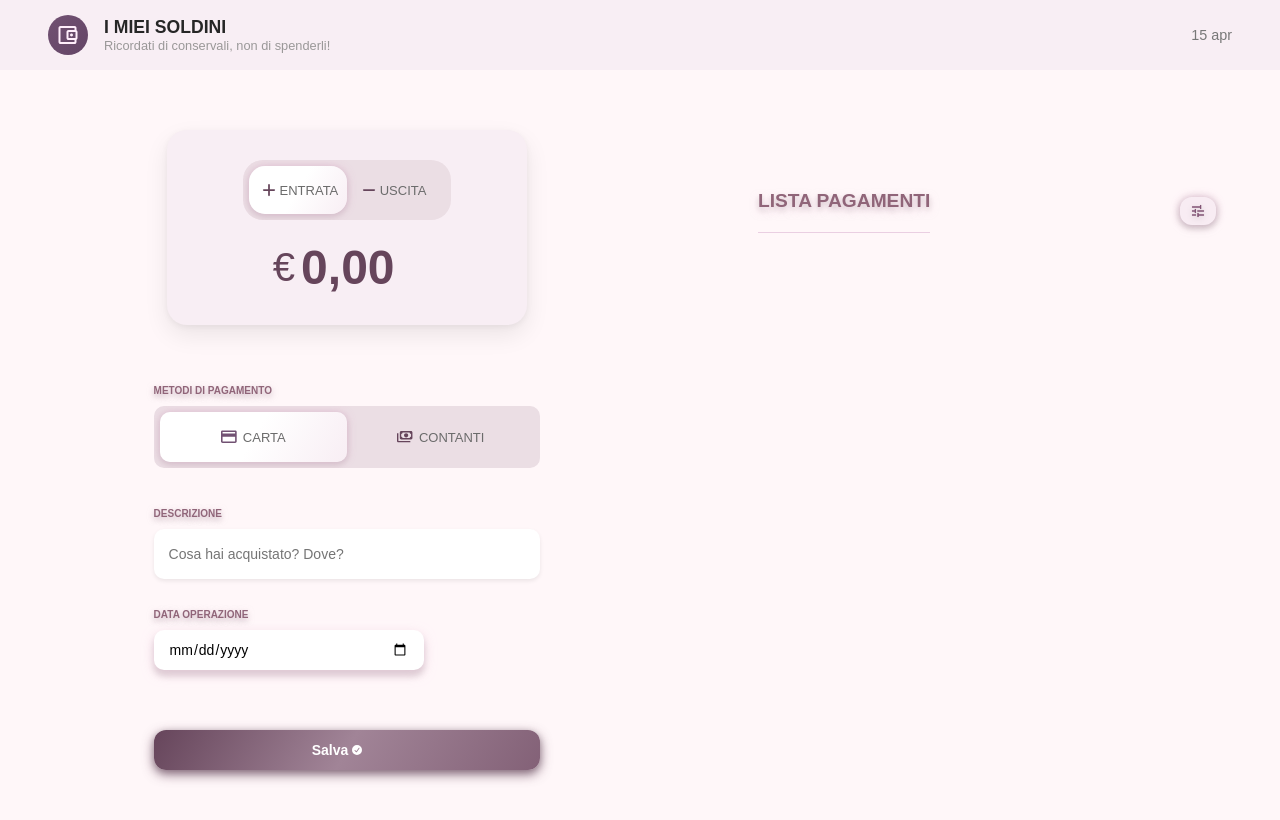
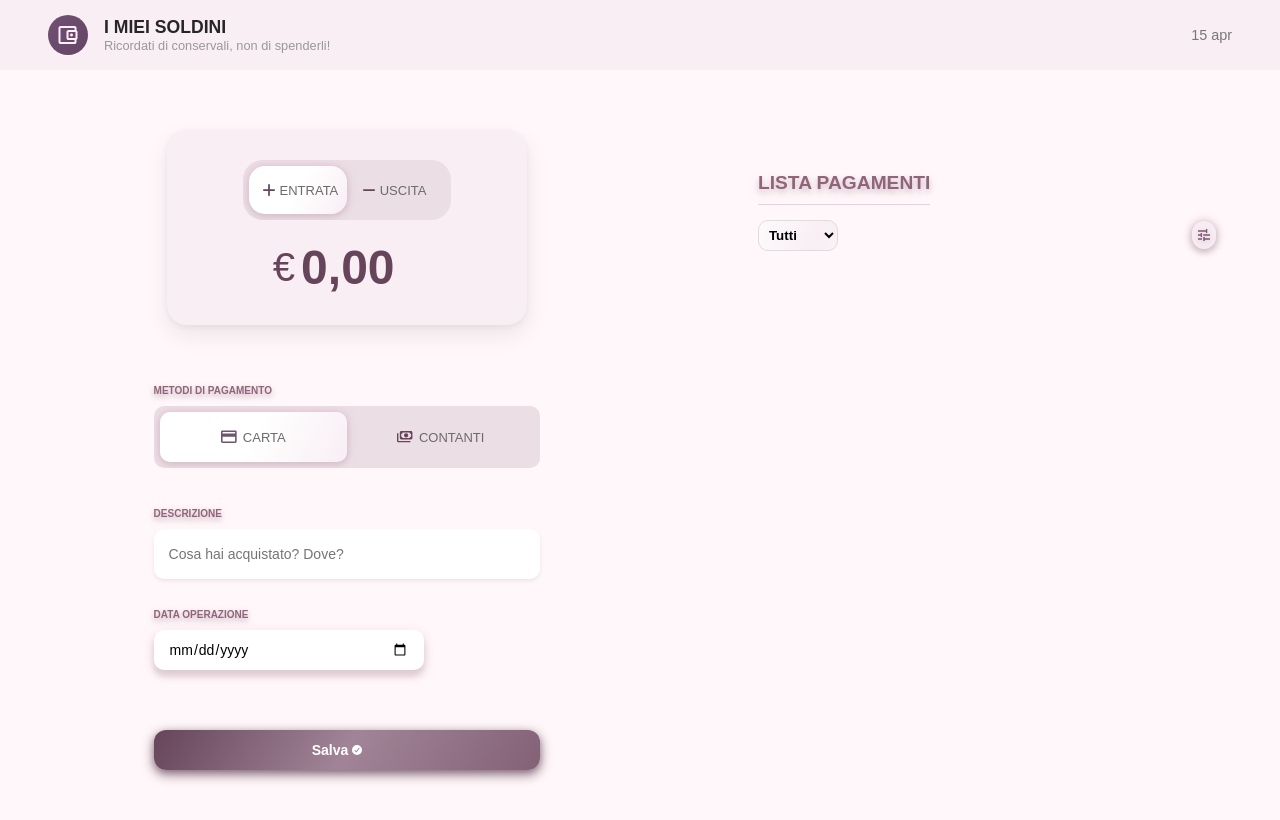
Before and after one commit to Vittoriatosi2006/Gestionale-spese, a React (Vite) app: page / in a window 1280 px wide. Shown: the top 820 px of the page. Built offline with nearby package versions, Linux system fonts and the light colour scheme; a web font is replaced by a local one.

Commit message:
aggiunto filtri entrate e uscite

```diff
--- a/src/Recenti.css
+++ b/src/Recenti.css
@@ -23,12 +23,6 @@
   gap: 10px;
 }
 
-.header-pagamenti {
-  display: flex;
-  justify-content: space-between;
-  align-items: center;
-}
-
 .lista-pagamenti {
   font-size: clamp(1.2rem, 3vw, 1.2rem);
   color: #906579;
@@ -38,9 +32,30 @@
   animation: bounceIn 0.8s ease-out forwards;
   border-bottom: 1px solid rgba(186, 118, 172, 0.3);
   transition: all 0.3s ease;
-  padding-bottom: 20px;
+  padding-bottom: 10px;
   text-align: center;
   font-weight: 800;
+}
+
+.barra-filtri {
+  width: 100%;
+  display: flex;
+  justify-content: space-between;
+  align-items: center;
+  margin: 0;
+  height: 40px;
+}
+
+select {
+  padding: 6px;
+  border-radius: 10px;
+  border: 1px solid #ddd;
+  background: linear-gradient(120deg, #ffffff, #f8eef4, #ffffff);
+  background-size: 200% 200%;
+  width: 80px;
+  font-weight: 600;
+  cursor: pointer;
+  animation: gradientShift 2s ease infinite;
 }
 
 .azioni-header {
@@ -80,9 +95,10 @@
 }
 
 .btn-apri-filtro {
+  margin: 0;
   position: relative;
   z-index: 2;
-  padding: 6px 10px;
+  padding: 3px 4px;
   border-radius: 12px;
   border: none;
   background: #f8ecf3;
@@ -215,17 +231,17 @@
 .riepilogo-filtri {
   display: flex;
   gap: 10px;
-  margin: 12px 0;
   background-color: white;
   border-radius: 12px;
   padding: 12px 10px;
+  margin-bottom: 30px;
   max-width: 600px;
 }
 
 .riepilogo-filtri p {
   flex: 1;
   margin: 0;
-  padding: 12px;
+  padding: 10px;
   border-radius: 14px;
   font-weight: 700;
   text-align: center;
--- a/src/Recenti.tsx
+++ b/src/Recenti.tsx
@@ -24,20 +24,31 @@ export default function Recenti({
   const [dataDa, setDataDa] = useState("");
   const [dataA, setDataA] = useState("");
   const [filtroOpen, setFiltroOpen] = useState(false); //per filtrare i pagamenti per data
+  const [tipoFiltro, setTipoFiltro] = useState("tutti"); //per la select entrate e uscite
 
   const pagamentiFiltrati = pagamenti.filter((p) => {
     const dataPagamento = new Date(p.data).getTime();
+
+    // filtro per data
     if (dataDa && dataA) {
-      return (
-        dataPagamento >= new Date(dataDa).getTime() &&
-        dataPagamento <= new Date(dataA).getTime()
-      );
+      if (
+        dataPagamento < new Date(dataDa).getTime() ||
+        dataPagamento > new Date(dataA).getTime()
+      ) {
+        return false;
       }
-    if (dataDa) {
-      return dataPagamento >= new Date(dataDa).getTime();
+    } else if (dataDa) {
+      if (dataPagamento < new Date(dataDa).getTime()) return false;
+    } else if (dataA) {
+      if (dataPagamento > new Date(dataA).getTime()) return false;
     }
-    if (dataA) {
-      return dataPagamento <= new Date(dataA).getTime();
+
+    //filtro per tipo (entrate o uscite)
+    if (tipoFiltro === "entrate" && p.importo <= 0) {
+      return false;
+    }
+    if (tipoFiltro === "uscite" && p.importo >= 0) {
+      return false;
     }
     return true;
   });
@@ -84,6 +95,17 @@ export default function Recenti({
       <div className="header-pagamenti">
         <h2 className="lista-pagamenti">LISTA PAGAMENTI</h2>
 
+        <div className="barra-filtri">
+          <select
+            value={tipoFiltro}
+            onChange={(e) => setTipoFiltro(e.target.value)}
+          >
+            <option value="tutti">Tutti</option>
+            <option value="entrate">Entrate</option>
+            <option value="uscite">Uscite</option>
+          </select>
+
+          {/*bottone reset che appare e scompare */}
           <div className="azioni-header">
             {(dataDa || dataA) && (
               <button
@@ -103,6 +125,7 @@ export default function Recenti({
             >
               <img src="icona-filtri.png" className="icona-filtro" />
             </button>
+          </div>
         </div>
       </div>
 
```
Lines whose indentation alone changed are shown as unchanged.
